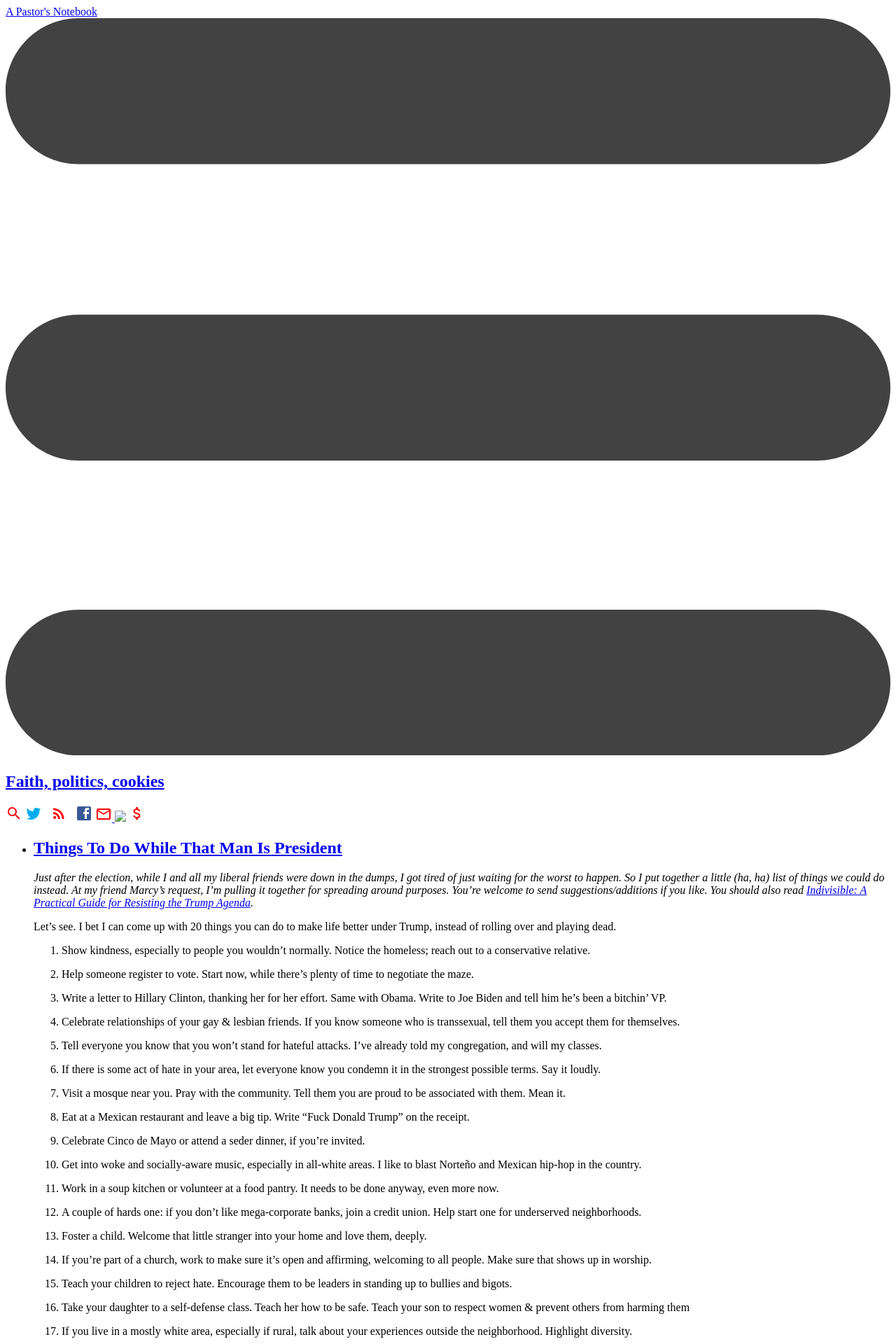
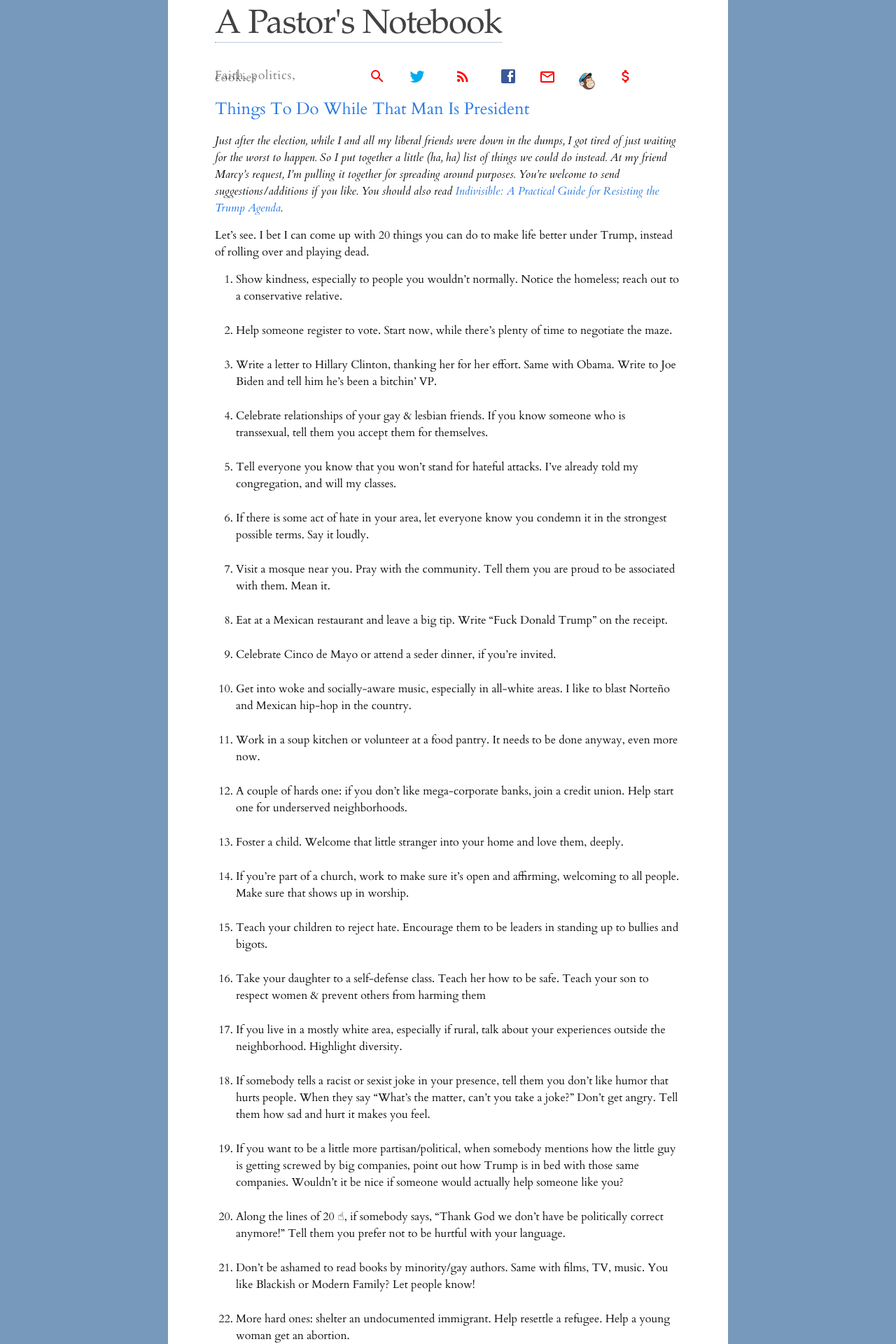
Before and after one commit to pastordan/pastordan.github.io, a Jekyll site: the page built from index.html, in a window 1280 px wide. Shown: the top 1920 px of the page at 70% size. Built offline with Jekyll 4.4.1, drawn with Linux system fonts in a browser that asks for light colours; the list of posts is cut into pages by our own code.

```diff
--- a/_config.yml
+++ b/_config.yml
@@ -10,7 +10,7 @@ title: A Pastor's Notebook
 email: dan@apastorsnotebook.com
 description: > # this means to ignore newlines until "baseurl:"
   Faith, politics, cookies
-baseurl: "pastordan.github.io" # the subpath of your site, e.g. /blog
+baseurl: "/pastordan.github.io" # the subpath of your site, e.g. /blog
 url: "pastordan.github.io" # the base hostname & protocol for your site
 twitter_username: pastordan
 facebook_username: DanielSchultzWriter
```
